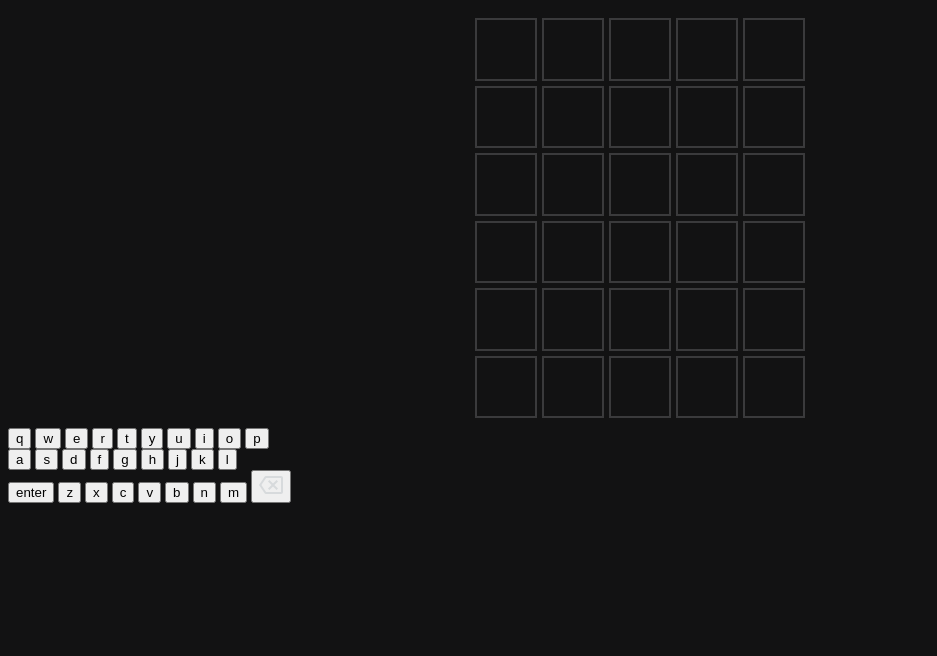
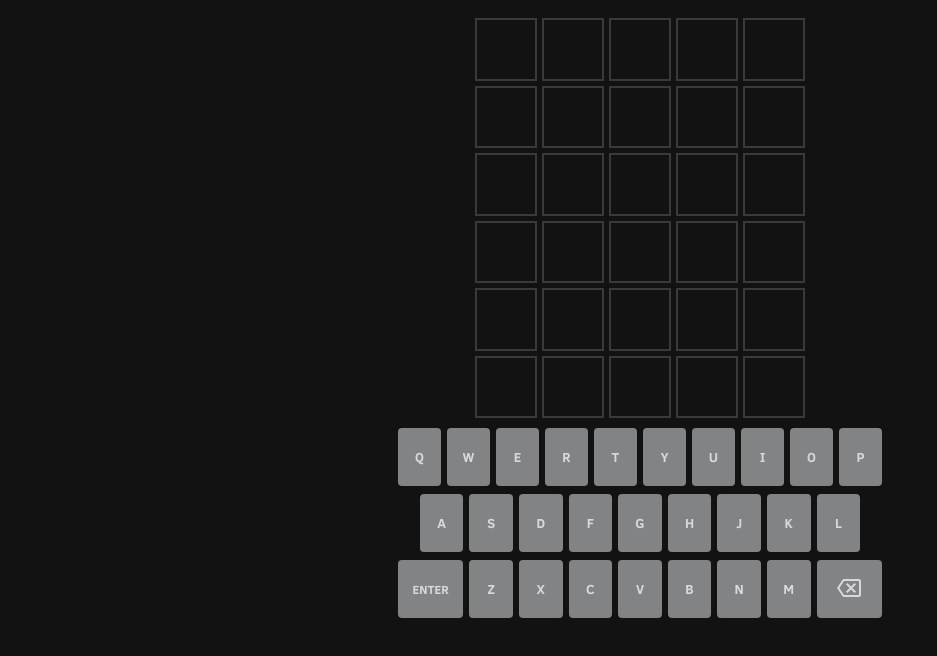
Before and after one commit to Mickman1/mickle, a plain HTML site: page index.html in a window 1280 px wide. Shown: the whole page, without its empty margins (0-937 px from the left). Drawn offline with Linux system fonts and the light colour scheme; no server answers.

Commit message:
on-screen keyboard buttons

```diff
--- a/style.css
+++ b/style.css
@@ -118,3 +118,99 @@ body {
 		transform: rotateX(0);
 	}
 }
+
+
+:host {
+	height: 200px;
+}
+
+#keyboard {
+	margin: 0 8px;
+	user-select: none;
+}
+
+.button-row {
+	display: flex;
+	width: 100%;
+	margin: 0 auto 8px;
+	/* https://stackoverflow.com/questions/46167604/ios-html-disable-double-tap-to-zoom */
+	touch-action: manipulation;
+}
+
+button {
+	font-family: 'Clear Sans';
+	font-weight: normal;
+	border: 0;
+	padding: 0;
+	margin: 0 6px 0 0;
+	height: 58px;
+	border-radius: 4px;
+	cursor: pointer;
+	user-select: none;
+	background-color: #818384;
+	color: #d7dadc;
+	flex: 1;
+	display: flex;
+	justify-content: center;
+	align-items: center;
+	text-transform: uppercase;
+	-webkit-tap-highlight-color: rgba(0,0,0,0.3);
+}
+
+button:focus {
+	outline: none;
+}
+
+button.fade {
+	transition: background-color 0.1s ease, color 0.1s ease;
+}
+
+button:last-of-type {
+	margin: 0;
+}
+
+.half {
+	flex: 0.5;
+}
+
+.one {
+	flex: 1;
+}
+
+.one-and-a-half {
+	flex: 1.5;
+	font-size: 12px;
+}
+
+.two {
+	flex: 2;
+}
+
+button[data-state='correct'] {
+	background-color: #538d4e;
+	color: #d7dadc;
+}
+
+button[data-state='misplaced'] {
+	background-color: #b59f3b;
+	color: #d7dadc;
+}
+
+button[data-state='incorrect'] {
+	background-color: #3a3a3c;
+	color: #d7dadc;
+}
+
+button[data-state='normal'] {
+	background-color: #818384;
+	color: #d7dadc;
+}
+
+#game {
+	width: 100%;
+	max-width: 500px;
+	margin: 0 auto;
+	height: 100%;
+	display: flex;
+	flex-direction: column;
+}
```
